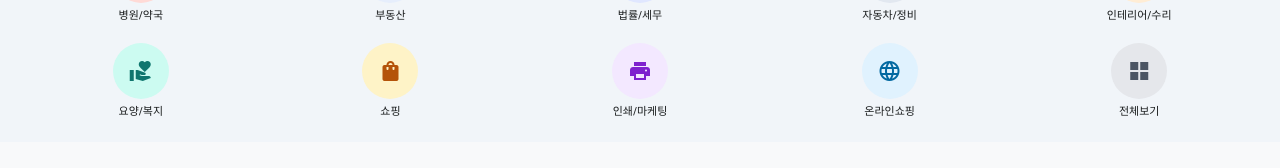
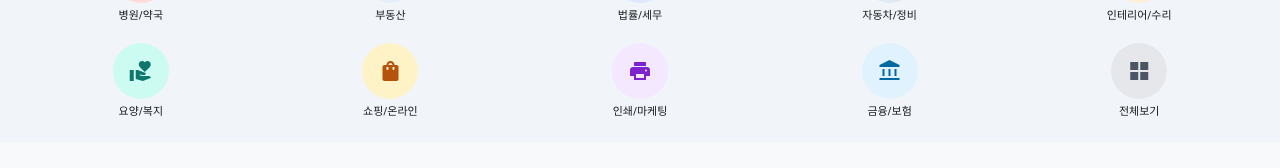
Before and after one commit to gumdalf7787art/sky-steward, a React (Vite) app: page / in a window 1280 px wide. Shown: the part 499-667 px from the top of the page. Built offline with nearby package versions, Linux system fonts and the light colour scheme.

Commit message:
feat: update category labels (Shopping -> Shopping/Online, Online Shopping -> Finance/Insurance)

```diff
--- a/src/pages/CategoryExplorer.jsx
+++ b/src/pages/CategoryExplorer.jsx
@@ -31,6 +31,7 @@ const CategoryExplorer = () => {
         { id: 'cafe', label: '카페/디저트', icon: 'local_cafe' },
         { id: 'mart', label: '마트/식자재', icon: 'shopping_cart' },
         { id: 'beauty', label: '헤어/뷰티', icon: 'content_cut' },
+        { id: 'shopping', label: '쇼핑/온라인', icon: 'shopping_bag' },
         { id: 'fashion', label: '의류/패션', icon: 'checkroom' },
         { id: 'laundry', label: '세탁/수선', icon: 'local_laundry_service' },
       ]
@@ -55,6 +56,7 @@ const CategoryExplorer = () => {
       bg: "bg-indigo-50",
       items: [
         { id: 'education', label: '학원/교육', icon: 'school' },
+        { id: 'finance', label: '금융/보험', icon: 'account_balance' },
         { id: 'law', label: '법률/회계/세무', icon: 'gavel' },
         { id: 'marketing', label: '관리/마케팅', icon: 'campaign' },
         { id: 'it-service', label: 'IT/컴퓨터', icon: 'desktop_windows' },
--- a/src/pages/Home.jsx
+++ b/src/pages/Home.jsx
@@ -120,9 +120,9 @@ const Home = () => {
               { id: 'car', icon: 'directions_car', label: '자동차/정비', bgCls: 'bg-slate-200', textCls: 'text-slate-700', fill: 1 },
               { id: 'interior', icon: 'build', label: '인테리어/수리', bgCls: 'bg-orange-100', textCls: 'text-orange-700', fill: 1 },
               { id: 'welfare', icon: 'volunteer_activism', label: '요양/복지', bgCls: 'bg-teal-100', textCls: 'text-teal-700', fill: 1 },
-              { id: 'shopping', icon: 'shopping_bag', label: '쇼핑', bgCls: 'bg-amber-100', textCls: 'text-amber-700', fill: 1 },
+              { id: 'shopping', icon: 'shopping_bag', label: '쇼핑/온라인', bgCls: 'bg-amber-100', textCls: 'text-amber-700', fill: 1 },
               { id: 'marketing', icon: 'print', label: '인쇄/마케팅', bgCls: 'bg-purple-100', textCls: 'text-purple-700', fill: 1 },
-              { id: 'online', icon: 'language', label: '온라인쇼핑', bgCls: 'bg-sky-100', textCls: 'text-sky-700', fill: 1 },
+              { id: 'finance', icon: 'account_balance', label: '금융/보험', bgCls: 'bg-sky-100', textCls: 'text-sky-700', fill: 1 },
               { id: 'all', icon: 'grid_view', label: '전체보기', bgCls: 'bg-gray-200', textCls: 'text-gray-600', fill: 1 },
             ].map((cat, idx) => {
               if (cat.id === 'all') {
```
